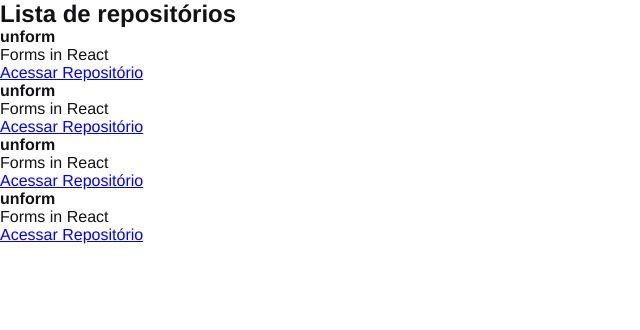
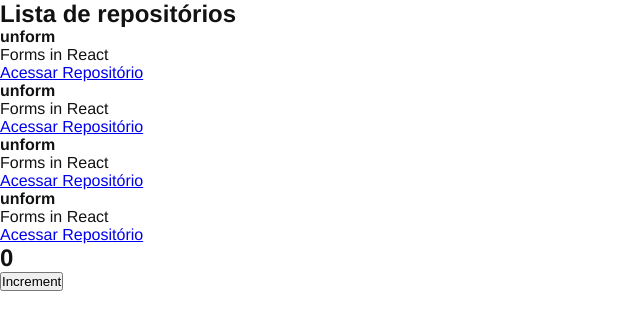
Before and after one commit to saulo775/github_explorer, a React app: page / in a window 1280 px wide. Shown: the top 330 px of the page, without its empty margins (0-640 px from the left). Built offline with nearby package versions, Linux system fonts and the light colour scheme.

Commit message:
aprendendo sobre estado

```diff
--- a/src/App.jsx
+++ b/src/App.jsx
@@ -1,7 +1,13 @@
+import { Counter } from './components/Couter';
 import { RepositoryList } from './components/RepositoryList';
 import './styles/global.scss';
 
 export function  App() {
 
-    return <RepositoryList/>
+    return (
+        <>
+            <RepositoryList/>
+            <Counter/>
+        </>
+    )
 }
--- /dev/null
+++ b/src/components/Couter.jsx
@@ -0,0 +1,17 @@
+import { useState } from 'react';
+
+export function Counter() {
+
+    const [counter, setCounter ] = useState(0);
+
+    function handleIncrement(){
+        setCounter(counter + 1);
+    }
+
+    return(
+        <div>
+            <h2>{counter}</h2>
+            <button type="button" onClick={handleIncrement}>Increment</button>
+        </div>
+    )
+}
```
